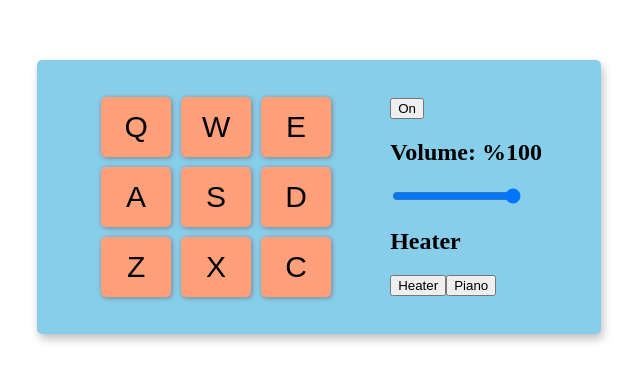
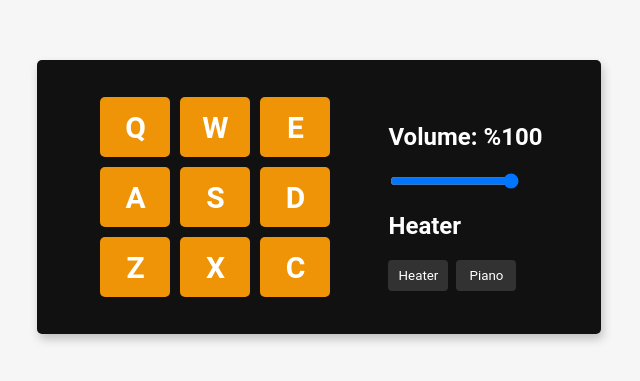
Before and after one commit to 2016lisali/fcc_drum_machine_react, a React (Create React App) app: page / in a window 1280 px wide. Shown: the part 211-592 px from the top of the page, without its empty margins (321-961 px from the left). Built offline with nearby package versions, Linux system fonts and the light colour scheme.

Commit message:
change style

```diff
--- a/src/App.css
+++ b/src/App.css
@@ -1,6 +1,15 @@
+* {
+  font-family: 'Roboto', sans-serif;
+  color: white;
+}
+
+body {
+  background-color: #f6f6f6;
+}
+
 #drum-machine {
   padding: 2rem;
-  background-color: skyblue;
+  background-color: #111;
   display: flex;
   flex-direction: row;
   align-items: center;
@@ -10,22 +19,25 @@
   box-shadow: 2px 5px 10px silver;
 
 }
+input[type='range'] {
+  cursor: pointer;
+}
 .keyboard {
   width: 240px;
 }
 .drum-pad {
   font-size: 30px;
-  background-color: lightsalmon;
+  font-weight: 700;
+  background-color: #EE9406;
   width: 70px;
   height: 60px;
   margin: 5px;
   border-radius: 5px;
   border-style: none;
-  box-shadow: 1px 1px 5px grey;
 
 }
-.drum-pad:hover {
-  background-color: rgb(250, 198, 178);
+button:hover {
+  opacity: 0.7;
   transition: all 0.5s ease;
 
 }
@@ -36,3 +48,13 @@
   justify-content: center;
   min-height: 100vh;
 }
+
+button {
+  background: #323232;
+  border-style: none;
+  padding: 8px;
+  width: 60px;
+  border-radius: 4px;
+  margin-right: 8px;
+  cursor: pointer;
+}
--- a/src/App.js
+++ b/src/App.js
@@ -118,7 +118,6 @@ function App() {
   const [tuneName, setTuneName] = useState("Heater")
   const [soundsGroup, setSoundsGroup] = useState([...firstSoundsGroup])
   const [volume, setVolume] = useState("1")
-  const [power, setPower] = useState("On")
   const play = (key, tune) => {
     const audio = document.getElementById(key)
       audio.currentTime = 0
@@ -146,16 +145,13 @@ function App() {
     setTuneName("Heater")
   }
 
-  const drumSwitch = () =>{
-    power === "On" ? setPower("Off") : setPower("On")
-  }
   const changeVolume = (evt) =>{
     setVolume(evt.target.value)
   }
   return (
     <div id="drum-machine">
       <Keyboard soundsGroup={soundsGroup} play={play} />
-      <DrumControl drumSwitch={drumSwitch} power={power}
+      <DrumControl
         volume={volume} changeVolume={changeVolume}
         tuneName={tuneName} chooseHeater={chooseHeater}
         choosePiano={choosePiano} />
--- a/src/components/DrumControl.jsx
+++ b/src/components/DrumControl.jsx
@@ -1,8 +1,7 @@
-const DrumControl = ({drumSwitch, power, volume, changeVolume, tuneName, chooseHeater, choosePiano}) => {
+const DrumControl = ({volume, changeVolume, tuneName, chooseHeater, choosePiano}) => {
   return (
     <div className="drumControl">
-      <button onClick={drumSwitch}>{power}</button>
-      <h2 id="volumn">Volume: %{volume*100}</h2>
+      <h2 id="volumn">Volume: %{Math.floor(volume*100)}</h2>
       <input type="range" min="0" max="1" step="0.01" value={volume} onChange={(evt) => changeVolume(evt)} />
       <h2 id="display">{tuneName}</h2>
       <button onClick={chooseHeater}>Heater</button>
```
